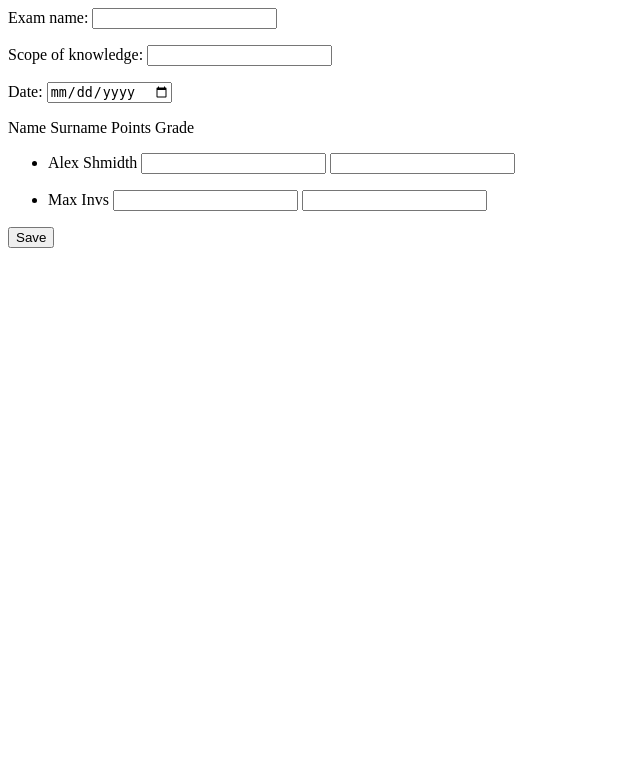
After one commit to mateuszsmrokowski/Skychallenge, a Django app: page /exams/add_exams in a window 1280 px wide. The commit adds this page. Shown: the top 783 px of the page, without its empty margins (0-640 px from the left). Run offline with Django 3.2, Linux system fonts and the light colour scheme; data comes from the database, SQL or seed files in the repository.

Commit message:
new exams template

```diff
--- a/Chapter_I/exams/models.py
+++ b/Chapter_I/exams/models.py
@@ -3,7 +3,7 @@ from django.db import models
 class Exams(models.Model):
     scope_of_knowledge = models.CharField(max_length=200)
     date = models.DateTimeField('Date of exam')
-
+    group = models.CharField(max_length=200)
 
 class Grade(models.Model):
     student = models.CharField(max_length=200)
--- /dev/null
+++ b/Chapter_I/exams/templates/exams/add_exams.html
@@ -0,0 +1,19 @@
+
+Exam name: <input type="text" name="exam_name"> </p>
+Scope of knowledge: <input type="text" name="exam_group"> </p>
+Date: <input type="date" name="exam_date"> </p>
+Name     Surname   Points  Grade
+<div id="students_table">
+{% if students_list %}
+    <ul>
+    {% for students in students_list %}
+        <li>{{students.name }} {{students.surname}} <input type="text" name="points" id={{students.id}}> <input type="number" name="grade"> </p></li>
+    {% endfor %}
+    </ul>
+{% else %}
+    <p>No students are available.</p>
+{% endif %}
+</div>
+<form action='save_exam' method='GET'>
+<button type='submit'> Save</button>
+</form>
--- a/Chapter_I/exams/urls.py
+++ b/Chapter_I/exams/urls.py
@@ -4,4 +4,5 @@ from . import views
 
 urlpatterns = [
     path('', views.index, name='index'),
+    path('add_exams', views.add_exams, name='add_exams')
 ]
--- a/Chapter_I/exams/views.py
+++ b/Chapter_I/exams/views.py
@@ -1,14 +1,24 @@
 from django.shortcuts import render
 from django.http import HttpResponse
-from .models import Students
+from .models import Students, Exams, Grade
 from django.template import loader
 
 
 def index(request):
-    students_list = Students.objects.all()
+    students_list = Exams.objects.all()
     template = loader.get_template('exams/index.html')
     context = {
-        'students_list': students_list
+        'exams_list': exams_list
     }
     #output = ', '.join([q.name for q in students_list])
     return HttpResponse(template.render(context, request))
+
+def add_exams(request):
+    exams_list = Exams.objects.all()
+    students_list = Students.objects.all()
+    template = loader.get_template('exams/add_exams.html')
+    context = {
+        'exams_list': exams_list,
+        'students_list': students_list
+    }
+    return HttpResponse(template.render(context, request))
```
Also changed, not shown: Chapter_I/exams/templates/exams/index.html (+18 -1 lines).
